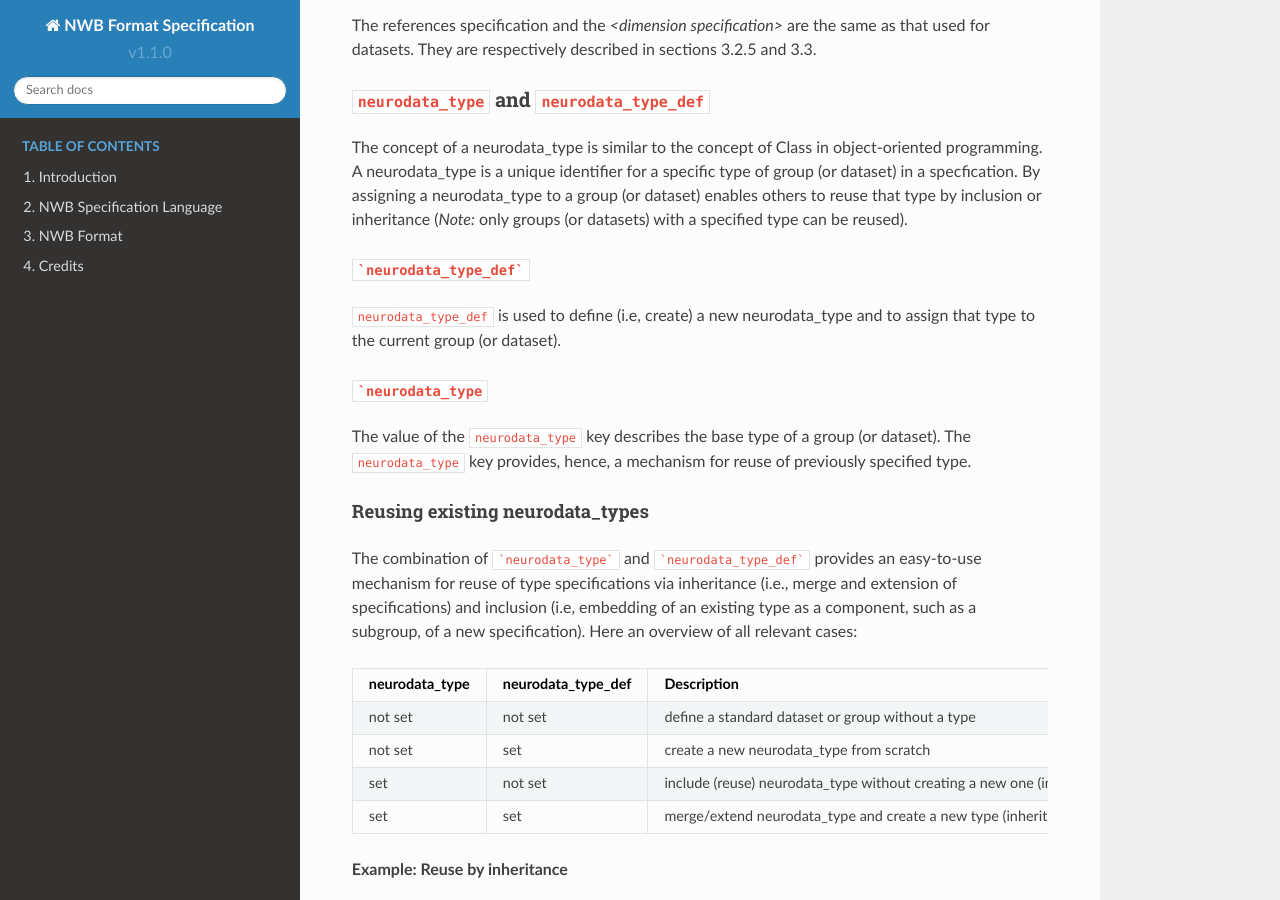
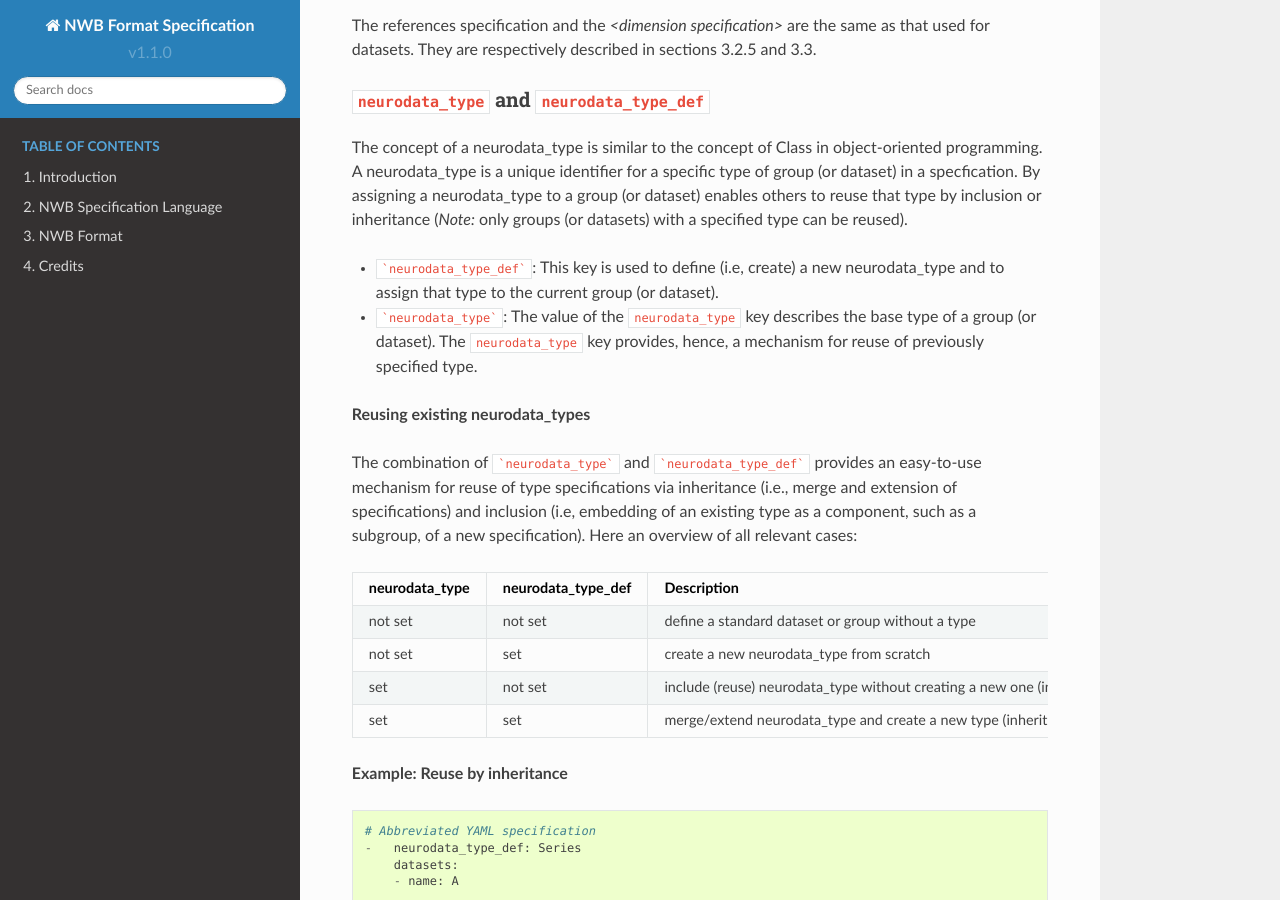
Before and after one commit to NeurodataWithoutBorders/nwb-schema, a Sphinx documentation site: the page built from docs/source/specification_language_description.rst, in a window 1280 px wide and 900 px high, scrolled down 7943 px. Built offline with Sphinx 7.4.7 and the Read the Docs theme 2.0.0, drawn with Linux system fonts in a browser that asks for light colours.

Commit message:
Bug fix to avoid build of latex docs due to too deep nesting

````diff
--- a/docs/source/specification_language_description.rst
+++ b/docs/source/specification_language_description.rst
@@ -449,21 +449,14 @@ A neurodata_type is a unique identifier for a specific type of group (or dataset
 By assigning a neurodata_type to a group (or dataset) enables others to reuse that type by inclusion or
 inheritance (*Note:* only groups (or datasets) with a specified type can be reused).
 
-```neurodata_type_def```
-""""""""""""""""""""""""
+- ```neurodata_type_def```: This key is used to define (i.e, create) a new neurodata_type and to assign that type to
+  the current group (or dataset).
 
-``neurodata_type_def`` is used to define (i.e, create) a new neurodata_type and to assign that type to
-the current group (or dataset).
+- ```neurodata_type```: The value of the ``neurodata_type`` key describes the base type
+  of a group (or dataset). The ``neurodata_type`` key provides, hence, a mechanism for reuse
+  of previously specified type.
 
-```neurodata_type``
-"""""""""""""""""""
-
-The value of the ``neurodata_type`` key describes the base type
-of a group (or dataset). The ``neurodata_type`` key provides, hence, a mechanism for reuse
-of previously specified type.
-
-Reusing existing neurodata_types
-""""""""""""""""""""""""""""""""
+**Reusing existing neurodata_types**
 
 The combination of ```neurodata_type``` and ```neurodata_type_def``` provides an easy-to-use mechanism for
 reuse of type specifications via inheritance (i.e., merge and extension of specifications) and inclusion (i.e,
````
